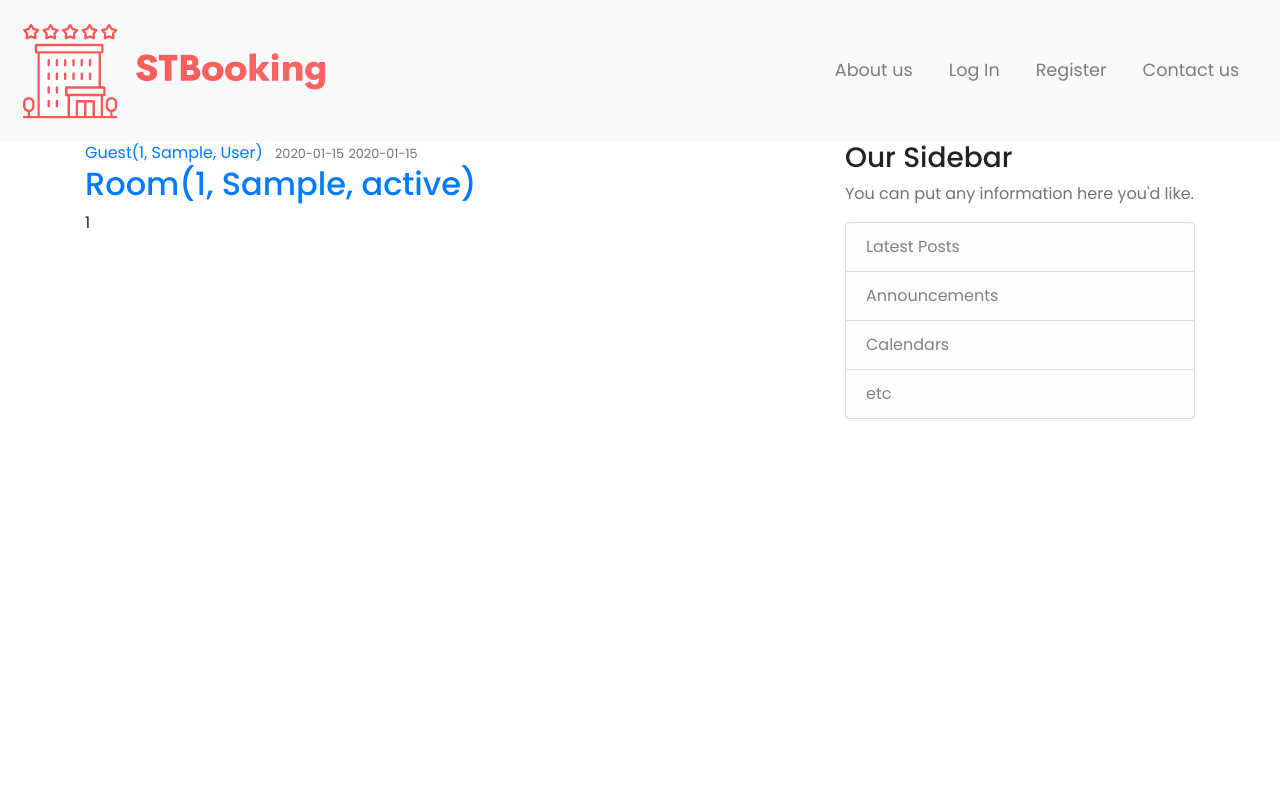
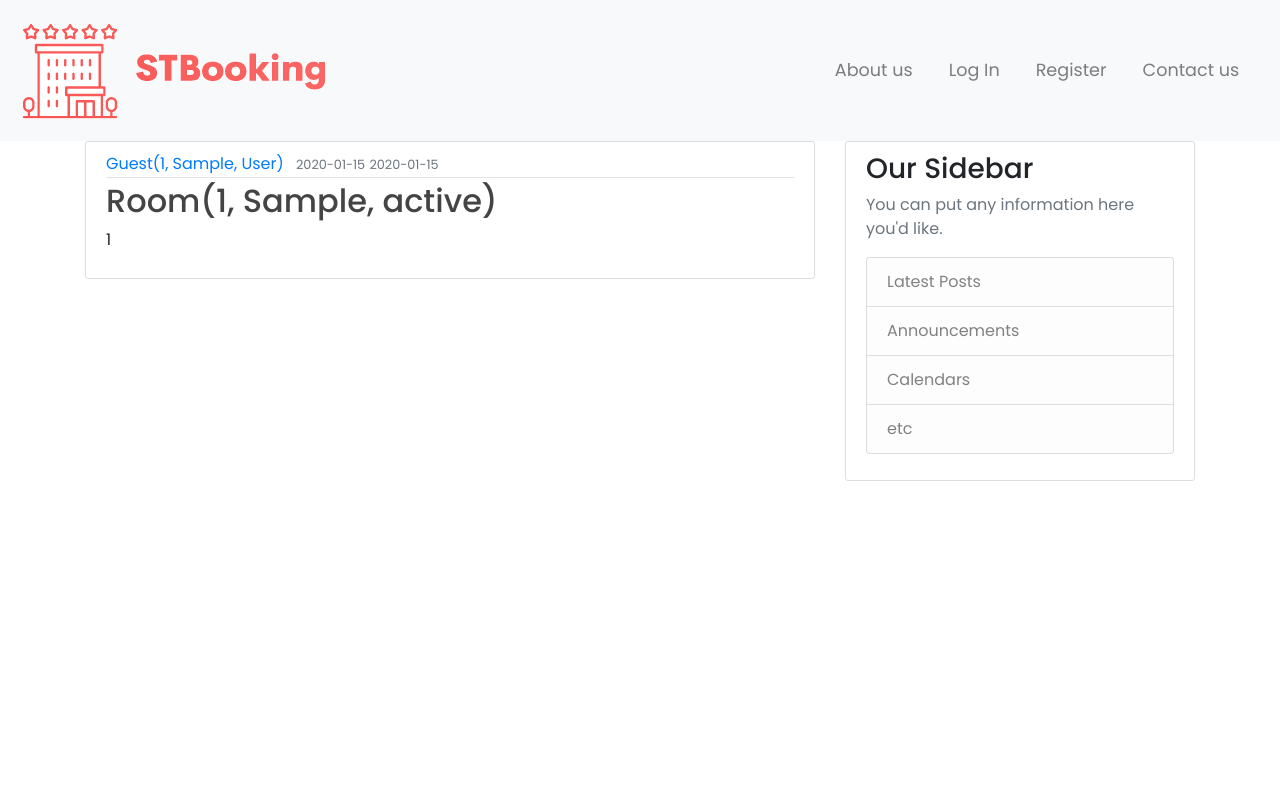
Before and after one commit to Temujin18/STBooking, a Flask app: page /bookings in a window 1280 px wide. Run offline with Flask 2, Linux system fonts and the light colour scheme; tables that the repository leaves empty hold one stand-in row (values such as "Sample post"); some libraries are stand-ins or nearby versions.

Commit message:
styling bookings template

```diff
--- /dev/null
+++ b/stbooking/static/main.css
@@ -0,0 +1,74 @@
+@import url('https://fonts.googleapis.com/css?family=Poppins:400,500,700');
+
+html, body {
+  height: 100%;
+  width: 100%;
+  font-family: 'Poppins', sans-serif;
+}
+
+.navbar {
+  padding: .8rem;
+}
+
+.navbar-nav li {
+  padding-right: 20px;
+}
+
+.nav-link {
+  font-size: 1.1em;
+}
+
+.content-section {
+    background: #ffffff;
+    padding: 10px 20px;
+    border: 1px solid #dddddd;
+    border-radius: 3px;
+    margin-bottom: 20px;
+  }
+
+  .article-title {
+    color: #444444;
+  }
+
+  a.article-title:hover {
+    color: #428bca;
+    text-decoration: none;
+  }
+
+  .article-content {
+    white-space: pre-line;
+  }
+
+  .article-img {
+    height: 65px;
+    width: 65px;
+    margin-right: 16px;
+  }
+
+  .article-metadata {
+    padding-bottom: 1px;
+    margin-bottom: 4px;
+    border-bottom: 1px solid #e3e3e3
+  }
+
+  .article-metadata a:hover {
+    color: #333;
+    text-decoration: none;
+  }
+
+  .article-svg {
+    width: 25px;
+    height: 25px;
+    vertical-align: middle;
+  }
+
+  .account-img {
+    height: 125px;
+    width: 125px;
+    margin-right: 20px;
+    margin-bottom: 16px;
+  }
+
+  .account-heading {
+    font-size: 2.5rem;
+  }
--- a/stbooking/static/styles.css
+++ /dev/null
@@ -1,20 +0,0 @@
-@import url('https://fonts.googleapis.com/css?family=Poppins:400,500,700');
-
-html, body {
-  height: 100%;
-  width: 100%;
-  font-family: 'Poppins', sans-serif;
-  color: #222;
-}
-
-.navbar {
-  padding: .8rem;
-}
-
-.navbar-nav li {
-  padding-right: 20px;
-}
-
-.nav-link {
-  font-size: 1.1em !important;
-}
--- a/stbooking/templates/layout.html
+++ b/stbooking/templates/layout.html
@@ -4,14 +4,14 @@
     <meta charset="UTF-8">
     <meta name="viewport" content="width=device-width, initial-scale=1.0">
     <link rel="stylesheet" href="https://stackpath.bootstrapcdn.com/bootstrap/4.5.0/css/bootstrap.min.css" integrity="sha384-9aIt2nRpC12Uk9gS9baDl411NQApFmC26EwAOH8WgZl5MYYxFfc+NcPb1dKGj7Sk" crossorigin="anonymous">
-    <!-- <link rel="stylesheet" href="../static/css/bootstrap-4.5.0-dist/css/bootstrap.css"> -->
+    <link rel="shortcut icon" type="image/x-icon" href="{{ url_for('static', filename='stlogo_1.png') }}" />
+    <link rel= "stylesheet" type= "text/css" href= "{{ url_for('static',filename='main.css') }}">
+
     {%if title%}
-        <title>{{ title }}</title>
+    <title>{{ title }}</title>
     {% else %}
         <title>STBooking</title>
     {% endif %}
-    <link rel="shortcut icon" type="image/x-icon" href="{{ url_for('static', filename='stlogo_1.png') }}" />
-    <link rel= "stylesheet" type= "text/css" href= "{{ url_for('static',filename='styles.css') }}">
 </head>
 <body>
 
```
